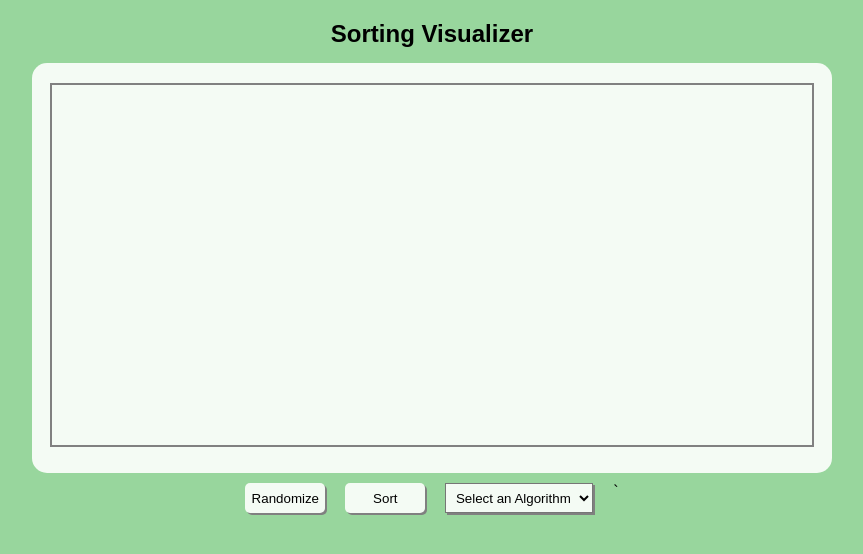
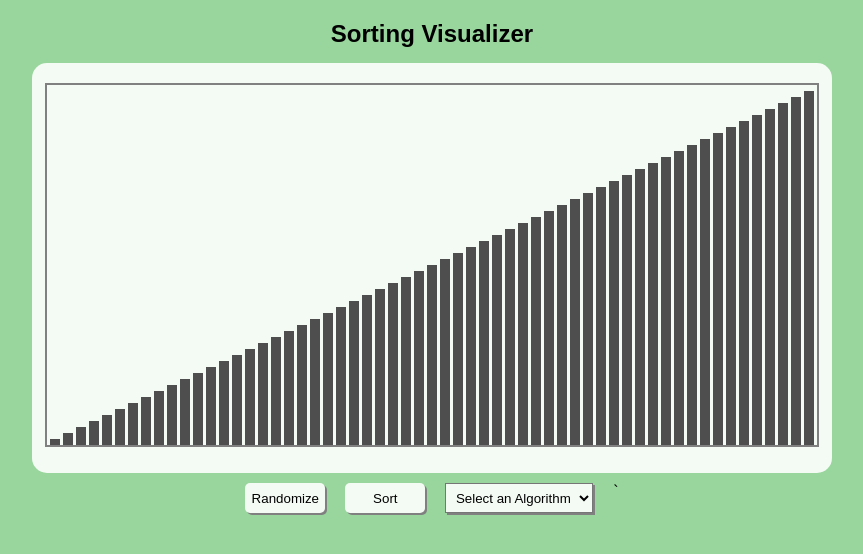
Before and after one commit to MisutaKohi/sorting-visualizer, a Next.js app in the folder sorting-visualizer/: page / in a window 1280 px wide. Shown: the top 554 px of the page, without its empty margins (208-1071 px from the left). Built offline with nearby package versions, Linux system fonts and the light colour scheme.

Commit message:
Randomize button is now functional

```diff
--- a/sorting-visualizer/src/app/globals.css
+++ b/sorting-visualizer/src/app/globals.css
@@ -51,6 +51,8 @@ body {
 
 #algo-type:hover {
   cursor: pointer;
+  background-color: #0F1510;
+  color: #F4FBF4;
 }
 
 footer {
@@ -60,10 +62,28 @@ footer {
   gap: 20px;
 }
 
-.black-accent {
+.sorting-box {
   border: 2px gray solid;
   height: 90%;
   width: 95%;
   margin: auto;
   margin-top: 10px;
+  padding: 0 7px 0 3px;
+  display: flex;
+  justify-content: flex-start;
+  align-items: flex-end;
+  position: relative;
 }
+
+li {
+  list-style: none;
+}
+
+.block {
+  background-color: #4E4E4E;
+  width: 10px;
+  display: flex;
+  align-items: center;
+  justify-content: center;
+  margin-right: 3px;
+}
--- a/sorting-visualizer/src/app/page.tsx
+++ b/sorting-visualizer/src/app/page.tsx
@@ -1,19 +1,54 @@
+"use client";
+
 import Button from "./utilities/button";
+import Block from "./utilities/block";
+import React, { useState, useEffect } from 'react';
 
 export default function Home() {
+  const [blockSizes, setBlockSizes] = useState<number[]>(() => {
+    const sizes: number[] = [];
+    for (let i = 1; i < 60; i++) {
+      sizes.push(i);
+    }
+    return sizes;
+  });
+
+  function shuffleArray(array: number[]): number[] {
+    const shuffledArray = [...array]; // Create a copy of the array
+    for (let i = shuffledArray.length - 1; i > 0; i--) {
+      const j = Math.floor(Math.random() * (i + 1));
+      [shuffledArray[i], shuffledArray[j]] = [shuffledArray[j], shuffledArray[i]];
+    }
+    return shuffledArray;
+  }
+
+  function handleShuffle() {
+    setBlockSizes(prevBlockSizes => shuffleArray(prevBlockSizes));
+  }
+
+  // useEffect(() => {
+  //   console.log('Updated blockSizes:', blockSizes);
+  // }, [blockSizes]);
+
+  function handleSort() {
+    // TO DO
+  }
+
   return (
     <div>
       <main>
         <h1 id="site-title">Sorting Visualizer</h1>
         <div className="foreground-box">
-          <div className="black-accent">
-
+          <div className="sorting-box">
+              { blockSizes.map((item, index) => (
+                <li key={index}> <Block style={{ height: `${item * 6}px` }}/> </li>
+              )) }
           </div>
         </div>
       </main>
       <footer>
-        <Button text="Randomize" />
-        <Button text="Sort" />
+        <Button text="Randomize" onClick={ handleShuffle }/>
+        <Button text="Sort" onClick={ handleSort }/>
         <select id="algo-type" name="options">
           <option value="" disabled selected>Select an Algorithm</option>
           <option value="option1">Bubble Sort</option>
--- /dev/null
+++ b/sorting-visualizer/src/app/utilities/block.tsx
@@ -0,0 +1,10 @@
+interface BlockProps {
+  style?: React.CSSProperties;
+}
+
+export default function Block({ style }: BlockProps) {
+
+  return (
+    <div className="block" style={ style }></div>
+  );
+}
--- a/sorting-visualizer/src/app/utilities/button.tsx
+++ b/sorting-visualizer/src/app/utilities/button.tsx
@@ -1,11 +1,12 @@
 interface ButtonProps {
   text: string;
+  onClick: () => void;
 }
 
-export default function Button({ text } : ButtonProps) {
+export default function Button({ text, onClick } : ButtonProps) {
 
   return (
-    <button className="custom-btn">
+    <button className="custom-btn" onClick={ onClick }>
       { text }
     </button>
   );
```
